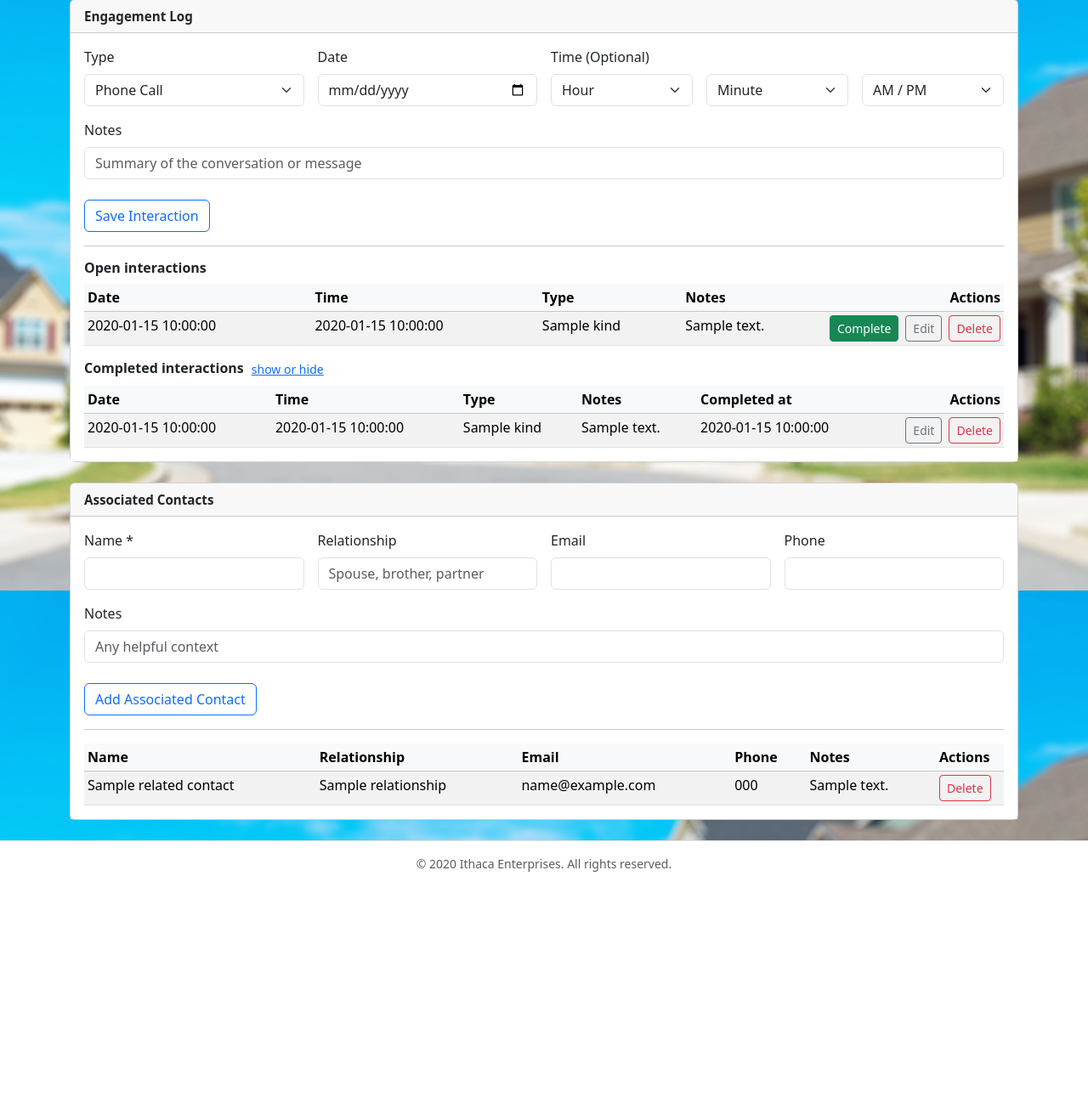
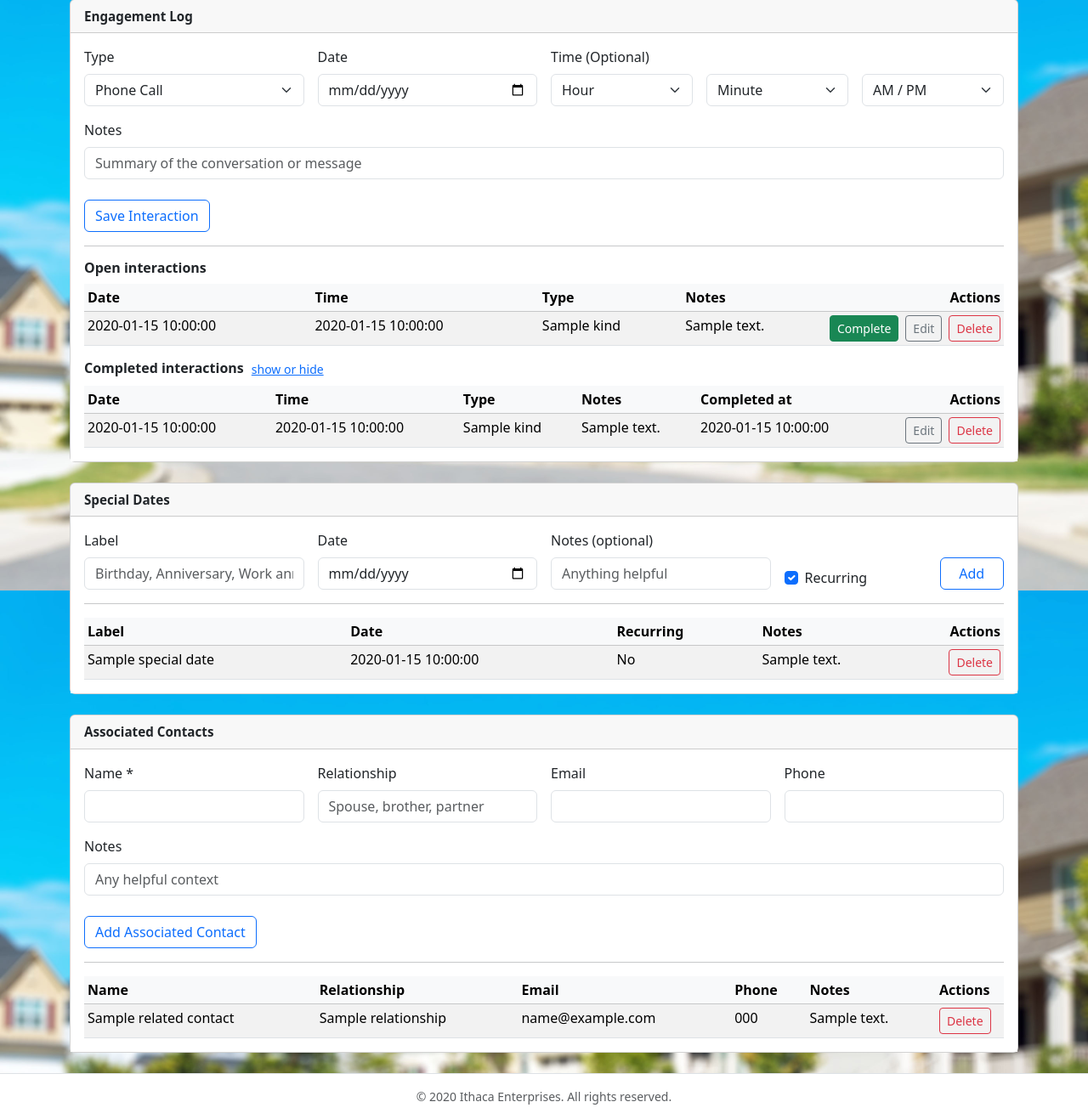
Before and after one commit to ithaca767/realEstateCRM, a Python web app: template templates/edit_contact.html in a window 1280 px wide. Shown: the part 905-2222 px from the top of the page at 85% size. Before the commit the page ends 1931 px from the top, so only its background shows below. Run offline with Jinja, Linux system fonts and the light colour scheme; the template is opened without the code that fills it: most values are stand-ins (such as "Sample title", 1, 10 or a date in 2020).

Commit message:
Added special dates fuctionality

```diff
--- a/templates/edit_contact.html
+++ b/templates/edit_contact.html
@@ -215,7 +215,6 @@
     </div>            <!-- closes .card -->
 
     <!-- Engagement Log -->
-    <!-- Engagement Log -->
     <div class="card card-engagement">
         <div class="card-header">
             Engagement Log
@@ -409,6 +408,81 @@
         </div>
     </div>
 
+<div class="card mt-4">
+  <div class="card-header">Special Dates</div>
+  <div class="card-body bg-white">
+
+    <form method="post" action="{{ url_for('add_special_date', contact_id=c['id']) }}">
+      <div class="row g-3 align-items-end">
+        <div class="col-md-3">
+          <label class="form-label">Label</label>
+          <input name="label" class="form-control" placeholder="Birthday, Anniversary, Work anniversary" required>
+        </div>
+
+        <div class="col-md-3">
+          <label class="form-label">Date</label>
+          <input name="special_date" type="date" class="form-control" required>
+        </div>
+
+        <div class="col-md-3">
+          <label class="form-label">Notes (optional)</label>
+          <input name="notes" class="form-control" placeholder="Anything helpful">
+        </div>
+
+        <div class="col-md-2">
+          <div class="form-check">
+            <input class="form-check-input" type="checkbox" name="is_recurring" id="isRecurring" checked>
+            <label class="form-check-label" for="isRecurring">Recurring</label>
+          </div>
+        </div>
+
+        <div class="col-md-1">
+          <button class="btn btn-outline-primary w-100" type="submit">Add</button>
+        </div>
+      </div>
+    </form>
+
+    <hr>
+
+    {% if special_dates and special_dates|length > 0 %}
+      <div class="table-responsive">
+        <table class="table table-sm table-striped mb-0">
+          <thead class="table-light">
+            <tr>
+              <th>Label</th>
+              <th>Date</th>
+              <th>Recurring</th>
+              <th>Notes</th>
+              <th style="width: 90px;" class="text-end">Actions</th>
+            </tr>
+          </thead>
+          <tbody>
+            {% for d in special_dates %}
+              <tr>
+                <td>{{ d["label"] }}</td>
+                <td>{{ d["special_date"] }}</td>
+                <td>{{ "Yes" if d["is_recurring"] else "No" }}</td>
+                <td>{{ d["notes"] or "" }}</td>
+                <td class="text-end">
+                  <form method="post" action="{{ url_for('delete_special_date', special_date_id=d['id']) }}" class="m-0 d-inline">
+                    <button type="submit" class="btn btn-sm btn-outline-danger"
+                            onclick="return confirm('Delete this special date?');">
+                      Delete
+                    </button>
+                  </form>
+                </td>
+              </tr>
+            {% endfor %}
+          </tbody>
+        </table>
+      </div>
+    {% else %}
+      <p class="mb-0 text-muted">No special dates added yet.</p>
+    {% endif %}
+
+  </div>
+</div>
+
     <!-- Associated Contacts -->
     <div class="card mt-4">
         <div class="card-header">
```
Also changed, not shown: app.py (+61 -0 lines).
